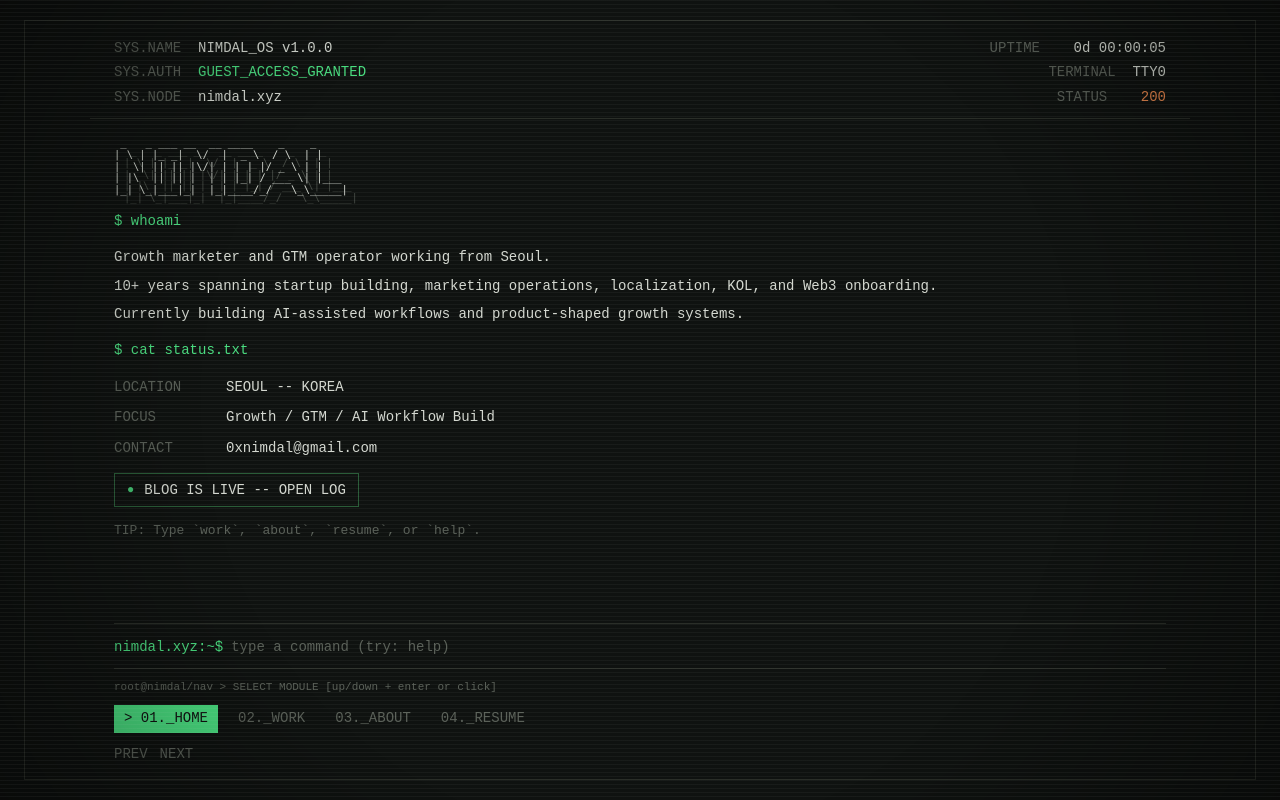
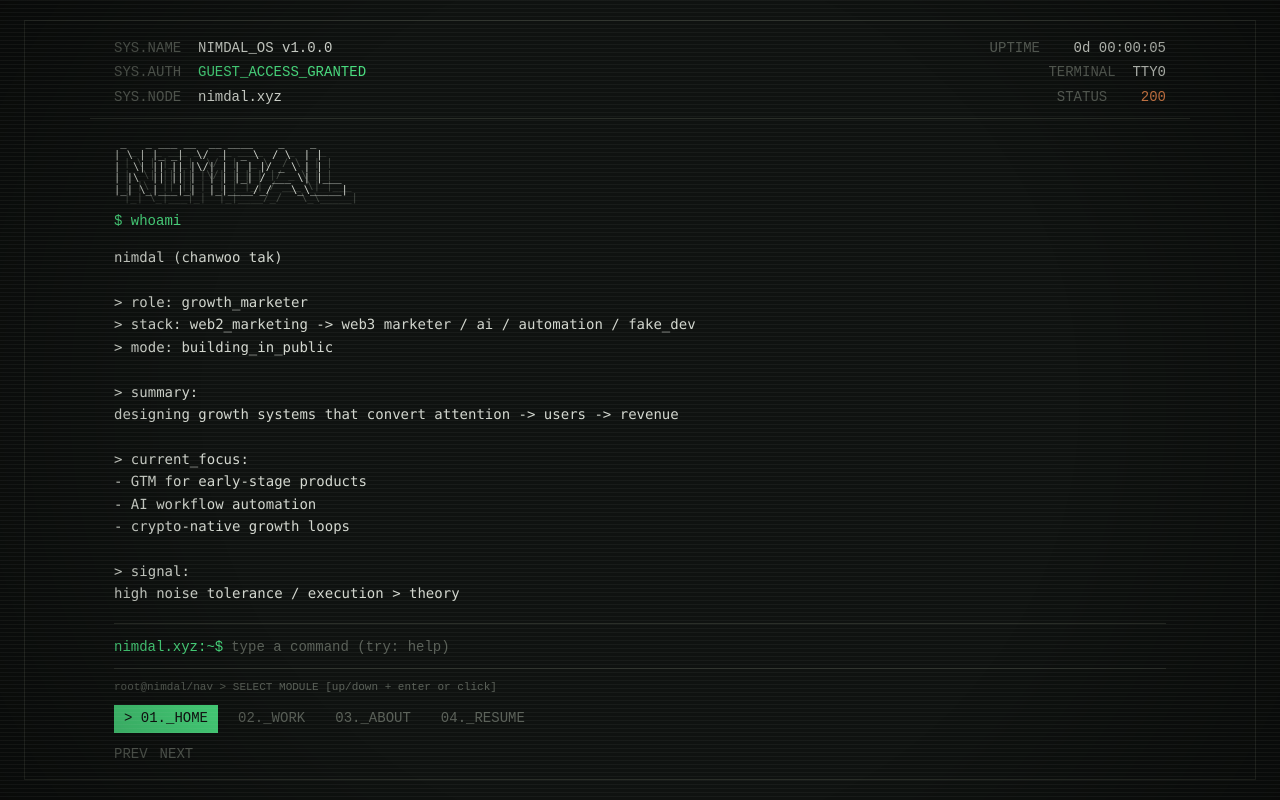
Before and after one commit to nimdalkr/nimdalxyz, a Next.js app: page / in a window 1280 px wide. Built offline with nearby package versions, Linux system fonts and the light colour scheme.

Commit message:
Update whoami and about content

```diff
--- a/app/globals.css
+++ b/app/globals.css
@@ -284,6 +284,12 @@ input:focus-visible {
   display: grid;
   gap: 6px;
   color: var(--fg);
+}
+
+.terminal-manifest {
+  margin: 0;
+  color: var(--fg);
+  white-space: pre-wrap;
 }
 
 .rich-copy {
--- a/components/terminal-shell.tsx
+++ b/components/terminal-shell.tsx
@@ -54,17 +54,24 @@ const runtimeInfoRight = [
   { label: "STATUS", value: "200", tone: "orange" as const }
 ];
 
-const summaryLines = [
-  "Growth marketer and GTM operator working from Seoul.",
-  "10+ years spanning startup building, marketing operations, localization, KOL, and Web3 onboarding.",
-  "Currently building AI-assisted workflows and product-shaped growth systems."
-];
-
-const focusRows = [
-  { key: "LOCATION", value: "SEOUL -- KOREA" },
-  { key: "FOCUS", value: "Growth / GTM / AI Workflow Build" },
-  { key: "CONTACT", value: "0xnimdal@gmail.com" }
-];
+const whoamiLines = [
+  "nimdal (chanwoo tak)",
+  "",
+  "> role: growth_marketer",
+  "> stack: web2_marketing -> web3 marketer / ai / automation / fake_dev",
+  "> mode: building_in_public",
+  "",
+  "> summary:",
+  "designing growth systems that convert attention -> users -> revenue",
+  "",
+  "> current_focus:",
+  "- GTM for early-stage products",
+  "- AI workflow automation",
+  "- crypto-native growth loops",
+  "",
+  "> signal:",
+  "high noise tolerance / execution > theory"
+].join("\n");
 
 const bootLines: BootLine[] = [
   { prefix: "NIMDAL_OS v1.0.0", suffix: " -- booting" },
@@ -335,25 +342,7 @@ export function TerminalShell({ intro }: TerminalShellProps) {
             </div>
 
             <p className="prompt-line">$ whoami</p>
-            <div className="terminal-copy">
-              {summaryLines.map((line) => (
-                <p key={line}>{line}</p>
-              ))}
-            </div>
-
-            <p className="prompt-line">$ cat status.txt</p>
-            <div className="status-table" role="table" aria-label="Profile status table">
-              {focusRows.map((row) => (
-                <div key={row.key} className="status-row" role="row">
-                  <span className="status-key" role="cell">
-                    {row.key}
-                  </span>
-                  <span className="status-value" role="cell">
-                    {row.value}
-                  </span>
-                </div>
-              ))}
-            </div>
+            <pre className="terminal-manifest">{whoamiLines}</pre>
 
             <a
               className="signal-badge"
@@ -435,12 +424,7 @@ export function TerminalShell({ intro }: TerminalShellProps) {
         {bootComplete && activeModule === "about" && (
           <section id="about" className="terminal-block">
             <p className="prompt-line">$ cat about.md</p>
-            <div className="terminal-copy rich-copy">
-              {profileContent.aboutParagraphs.map((paragraph) => (
-                <p key={paragraph}>{paragraph}</p>
-              ))}
-              <p className="about-signoff">0xnimdal@gmail.com</p>
-            </div>
+            <pre className="terminal-manifest">{profileContent.aboutParagraphs.join("\n")}</pre>
           </section>
         )}
 
--- a/data/profile.ts
+++ b/data/profile.ts
@@ -41,7 +41,7 @@ export type ProfileContent = {
 export const profileContent: ProfileContent = {
   nameEn: "Nimdal",
   nameKo: "\uD0C1\uCC2C\uC6B0",
-  role: "Growth Marketer / GTM Operator",
+  role: "growth_marketer",
   location: "Seoul, Korea",
   terminalTitle: "nimdal@portfolio: ~",
   statusFile: "/etc/nimdal",
@@ -145,10 +145,35 @@ export const profileContent: ProfileContent = {
     }
   ],
   aboutParagraphs: [
-    "I entered Web2 marketing through community building, not the other way around. What kept the work alive was trust, sincerity, and the ability to keep relationships healthy over time.",
-    "Before spending budget on ads or content, I look at where people stop. Sometimes the message is wrong. Sometimes the structure underneath is weak. I prefer fixing that first.",
-    "Korean localization is never just translation. Expectations, tone, rhythm, and community distance all need to be tuned together for the market response to feel natural.",
-    "I do not like stopping at problem definition. That is why I often move one step deeper into MVP structure, workflow design, and implementation support when it helps execution."
+    "# about",
+    "",
+    "i started in web2 marketing.",
+    "not ads — systems.",
+    "",
+    "campaigns, influencer networks, distribution loops.",
+    "learned one thing early:",
+    "",
+    "attention without structure = waste",
+    "",
+    "now i'm operating in web3.",
+    "",
+    "same fundamentals, different rails:",
+    "- tokens instead of points",
+    "- communities instead of audiences",
+    "- liquidity instead of impressions",
+    "",
+    "currently focused on:",
+    "- GTM strategy for early-stage products",
+    "- AI-driven workflow automation",
+    "- building tools that reduce manual ops to zero",
+    "",
+    "i care about:",
+    "execution speed",
+    "clear signal over noise",
+    "systems that scale without people",
+    "",
+    "if you're building something real,",
+    "we'll probably get along."
   ],
   resumeSections: [
     {
```
